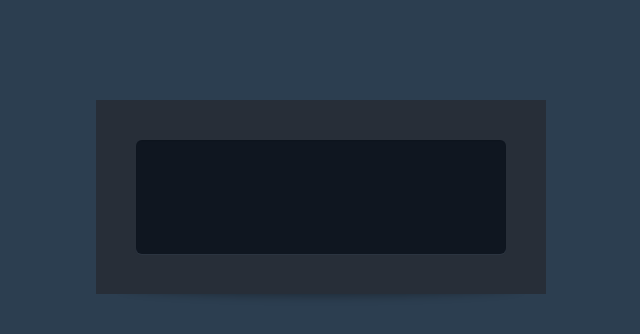
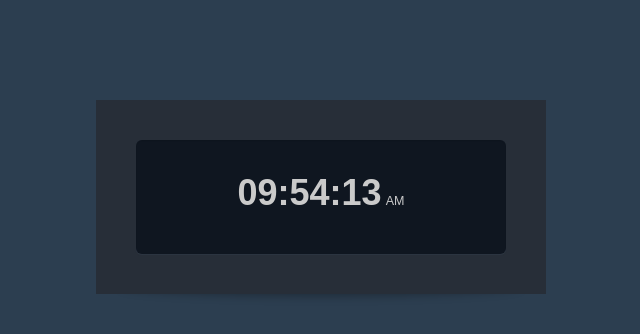
Before and after one commit to FahimHassanMollah/Digital-Clock, a plain HTML site: page index.html in a window 1280 px wide. Shown: the whole page, without its empty margins (319-959 px from the left). Drawn offline with Linux system fonts and the light colour scheme.

Commit message:
project finished digital clock

```diff
--- a/app.js
+++ b/app.js
@@ -0,0 +1,24 @@
+function digitalClock() {
+
+    let date=new Date();
+    let hours=date.getHours();
+    let minutes=date.getMinutes();
+    let seconds=date.getSeconds();
+    let amPm='AM'
+    if (hours===0){
+        hours=12;
+    }
+    if (hours>12){
+        hours=hours-12;
+        amPm='PM'
+
+    }
+    hours=hours<10?`0${hours}`:hours;
+    minutes=minutes<10?`0${minutes}`:minutes;
+    seconds=seconds<10?`0${seconds}`:seconds;
+    document.getElementById('time').innerText=`${hours}:${minutes}:${seconds}`
+    document.getElementById('am-pm').innerText=amPm;
+    setInterval(digitalClock,1000);
+
+}
+digitalClock();
--- a/index.html
+++ b/index.html
@@ -10,7 +10,7 @@
     <div id="clock" class="dark">
       <div class="display">
         <h1 id="time"></h1>
-        <small></small>
+        <small id="am-pm"></small>
       </div>
     </div>
     <!-- JavaScript Includes -->
```
Also changed, not shown: digital-clock.jpg (deleted).
